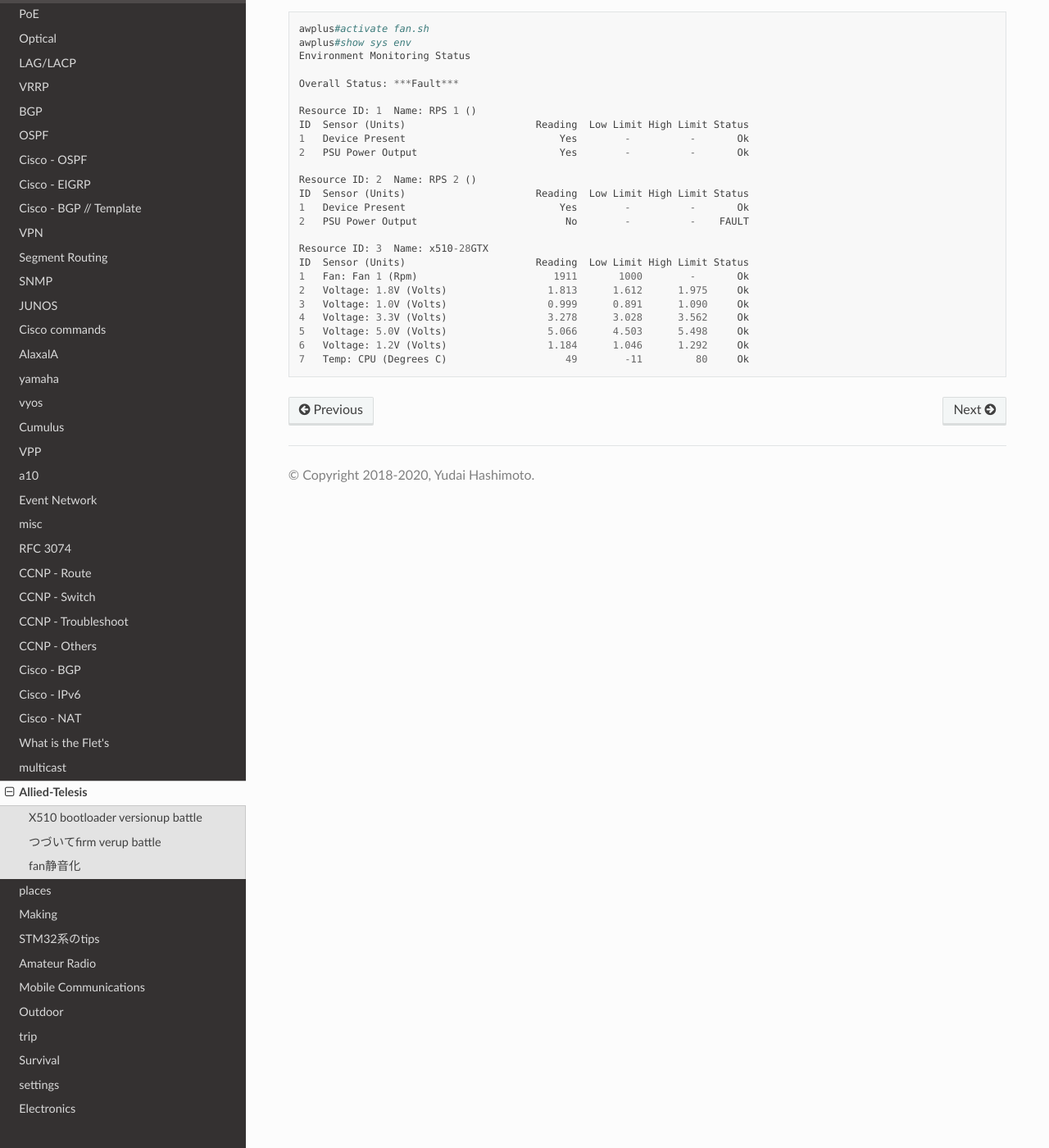
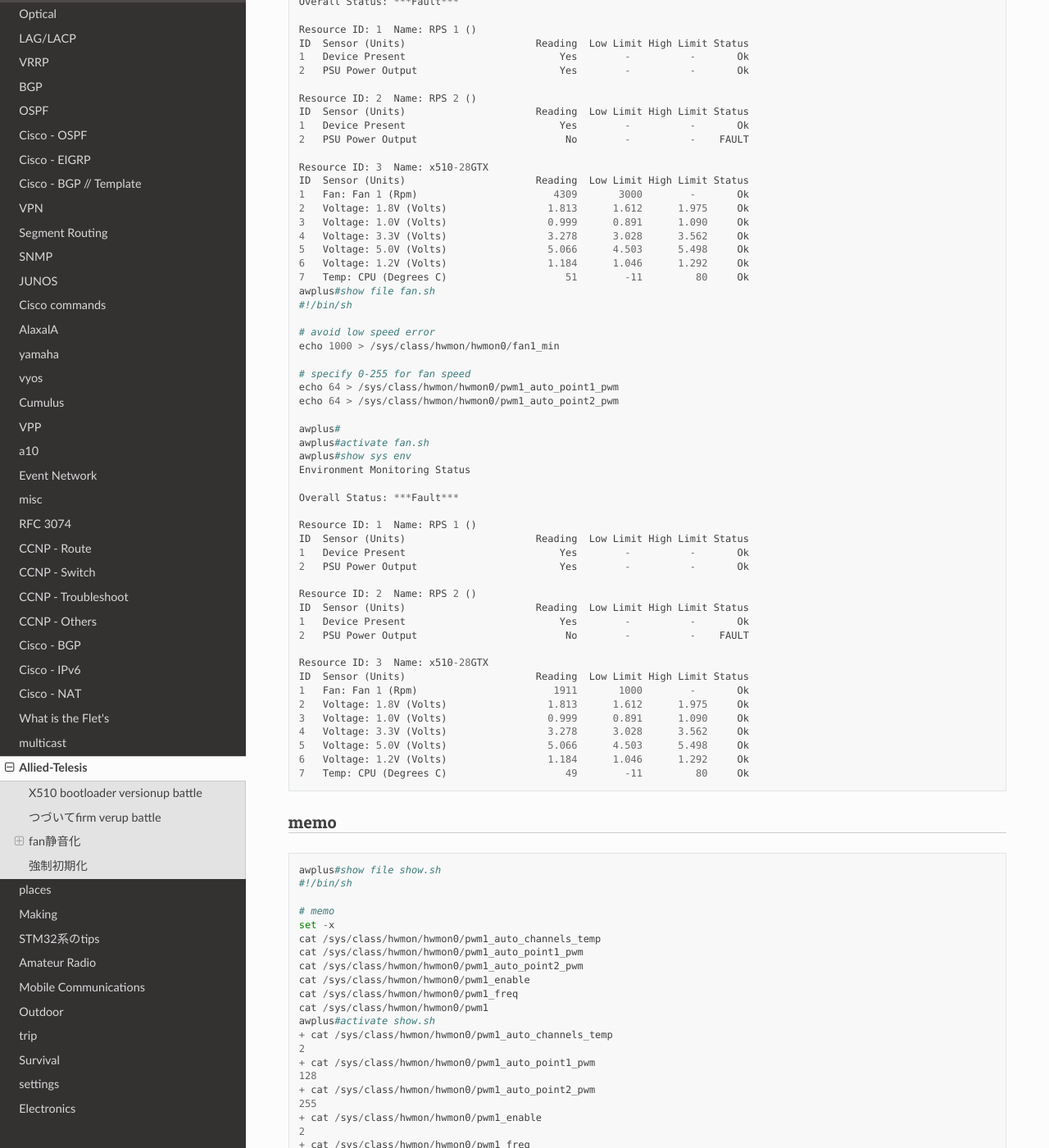
Before and after one commit to jp7fkf/JP7FKF-Warehouse, a Sphinx documentation site: the page built from source/network/alliedtelesis.md, in a window 1280 px wide and 1400 px high, scrolled down 6797 px. Shown: the whole window at 82% size. Built offline with Sphinx 7.4.7 and the Read the Docs theme 2.0.0, drawn with Linux system fonts in a browser that asks for light colours; some of the changed text lies outside the part shown.

Commit message:
2021-06-30 02:30:49 JST

````diff
--- a/source/network/alliedtelesis.md
+++ b/source/network/alliedtelesis.md
@@ -339,27 +339,57 @@ Mounting NVS filesystem...                              [  OK  ]
 ```
 
 ## fan静音化
-- 'edit fan.sh' して書きを記述．C-k,s でsave, C-cでexit．
+- `edit fan.sh`してeditorが開くので下記を記述．C-k,s でsave, C-cでexit．
 ```
+awplus#show file fan.sh
 #!/bin/sh
 
-# 低回転エラー避け
+# avoid low speed error
 echo 1000 > /sys/class/hwmon/hwmon0/fan1_min
 
-# 回転速度を0-255で指定
+# specify 0-255 for fan speed
 echo 64 > /sys/class/hwmon/hwmon0/pwm1_auto_point1_pwm
 echo 64 > /sys/class/hwmon/hwmon0/pwm1_auto_point2_pwm
 
-# 以下、メモ
-#cat /sys/class/hwmon/hwmon0/device/pwm1_auto_channels_temp
-#cat /sys/class/hwmon/hwmon0/device/pwm1_auto_point1_pwm
-#cat /sys/class/hwmon/hwmon0/device/pwm1_auto_point2_pwm
-#cat /sys/class/hwmon/hwmon0/device/pwm1_enable
-#cat /sys/class/hwmon/hwmon0/device/pwm1_freq
-#cat /sys/class/hwmon/hwmon0/device/pwm1
+awplus#
 ```
 シェルスクリプトを走らせる
 ```
+awplus#show system env
+Environment Monitoring Status
+
+Overall Status: ***Fault***
+
+Resource ID: 1  Name: RPS 1 ()
+ID  Sensor (Units)                      Reading  Low Limit High Limit Status
+1   Device Present                          Yes        -          -       Ok
+2   PSU Power Output                        Yes        -          -       Ok
+
+Resource ID: 2  Name: RPS 2 ()
+ID  Sensor (Units)                      Reading  Low Limit High Limit Status
+1   Device Present                          Yes        -          -       Ok
+2   PSU Power Output                         No        -          -    FAULT
+
+Resource ID: 3  Name: x510-28GTX
+ID  Sensor (Units)                      Reading  Low Limit High Limit Status
+1   Fan: Fan 1 (Rpm)                       4309       3000        -       Ok
+2   Voltage: 1.8V (Volts)                 1.813      1.612      1.975     Ok
+3   Voltage: 1.0V (Volts)                 0.999      0.891      1.090     Ok
+4   Voltage: 3.3V (Volts)                 3.278      3.028      3.562     Ok
+5   Voltage: 5.0V (Volts)                 5.066      4.503      5.498     Ok
+6   Voltage: 1.2V (Volts)                 1.184      1.046      1.292     Ok
+7   Temp: CPU (Degrees C)                    51        -11         80     Ok
+awplus#show file fan.sh
+#!/bin/sh
+
+# avoid low speed error
+echo 1000 > /sys/class/hwmon/hwmon0/fan1_min
+
+# specify 0-255 for fan speed
+echo 64 > /sys/class/hwmon/hwmon0/pwm1_auto_point1_pwm
+echo 64 > /sys/class/hwmon/hwmon0/pwm1_auto_point2_pwm
+
+awplus#
 awplus#activate fan.sh
 awplus#show sys env
 Environment Monitoring Status
@@ -386,3 +416,36 @@ ID  Sensor (Units)                      Reading  Low Limit High Limit Status
 6   Voltage: 1.2V (Volts)                 1.184      1.046      1.292     Ok
 7   Temp: CPU (Degrees C)                    49        -11         80     Ok
 ```
+
+### memo
+```
+awplus#show file show.sh
+#!/bin/sh
+
+# memo
+set -x
+cat /sys/class/hwmon/hwmon0/pwm1_auto_channels_temp
+cat /sys/class/hwmon/hwmon0/pwm1_auto_point1_pwm
+cat /sys/class/hwmon/hwmon0/pwm1_auto_point2_pwm
+cat /sys/class/hwmon/hwmon0/pwm1_enable
+cat /sys/class/hwmon/hwmon0/pwm1_freq
+cat /sys/class/hwmon/hwmon0/pwm1
+awplus#activate show.sh
++ cat /sys/class/hwmon/hwmon0/pwm1_auto_channels_temp
+2
++ cat /sys/class/hwmon/hwmon0/pwm1_auto_point1_pwm
+128
++ cat /sys/class/hwmon/hwmon0/pwm1_auto_point2_pwm
+255
++ cat /sys/class/hwmon/hwmon0/pwm1_enable
+2
++ cat /sys/class/hwmon/hwmon0/pwm1_freq
+22500
++ cat /sys/class/hwmon/hwmon0/pwm1
+128
+awplus#
+```
+
+## 強制初期化
+- PWがわからなくあんったときとか
+  - [AlliedTelesis AT系機器初期化方法 | ほげほげ備忘録](http://edcv.net/network/allied-initialization/)
````
Also changed, not shown: source/dialy/202106.md (+18 -0 lines), source/unix/ssh.md (+2 -3 lines).
